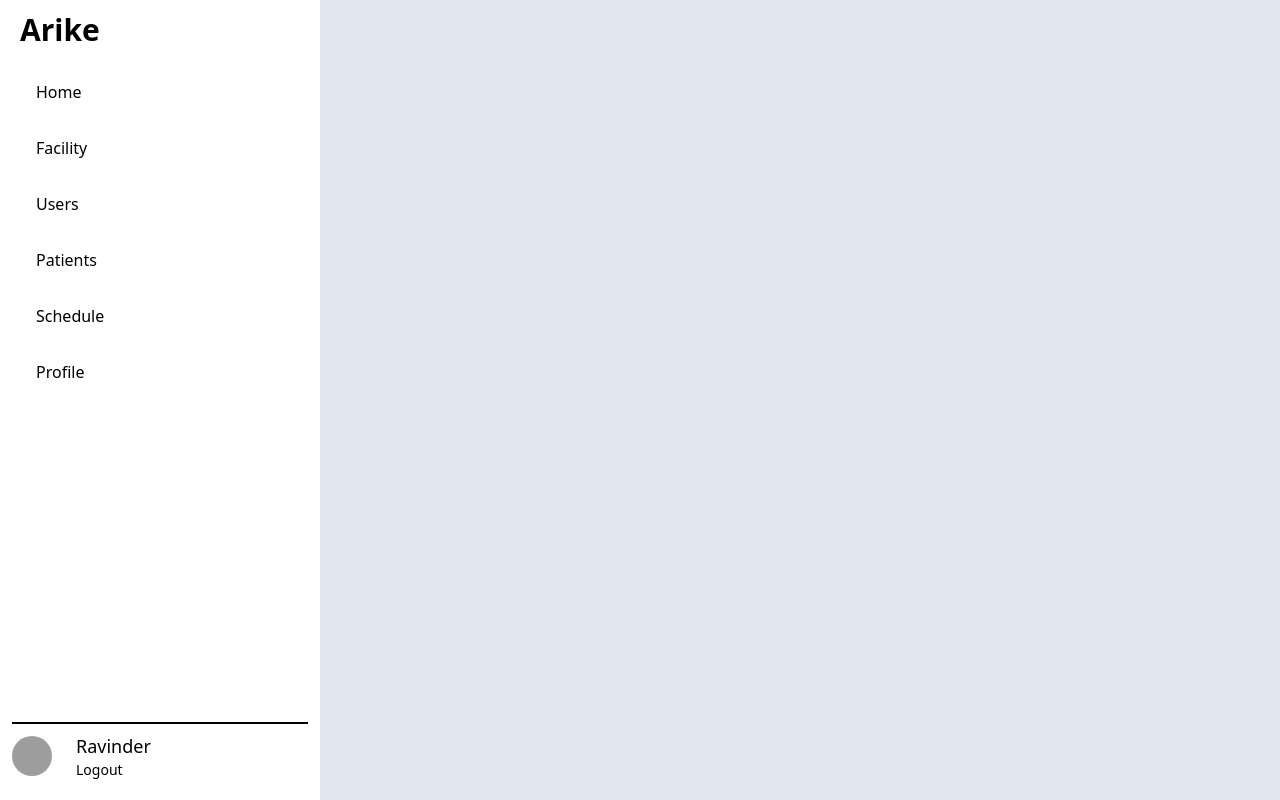
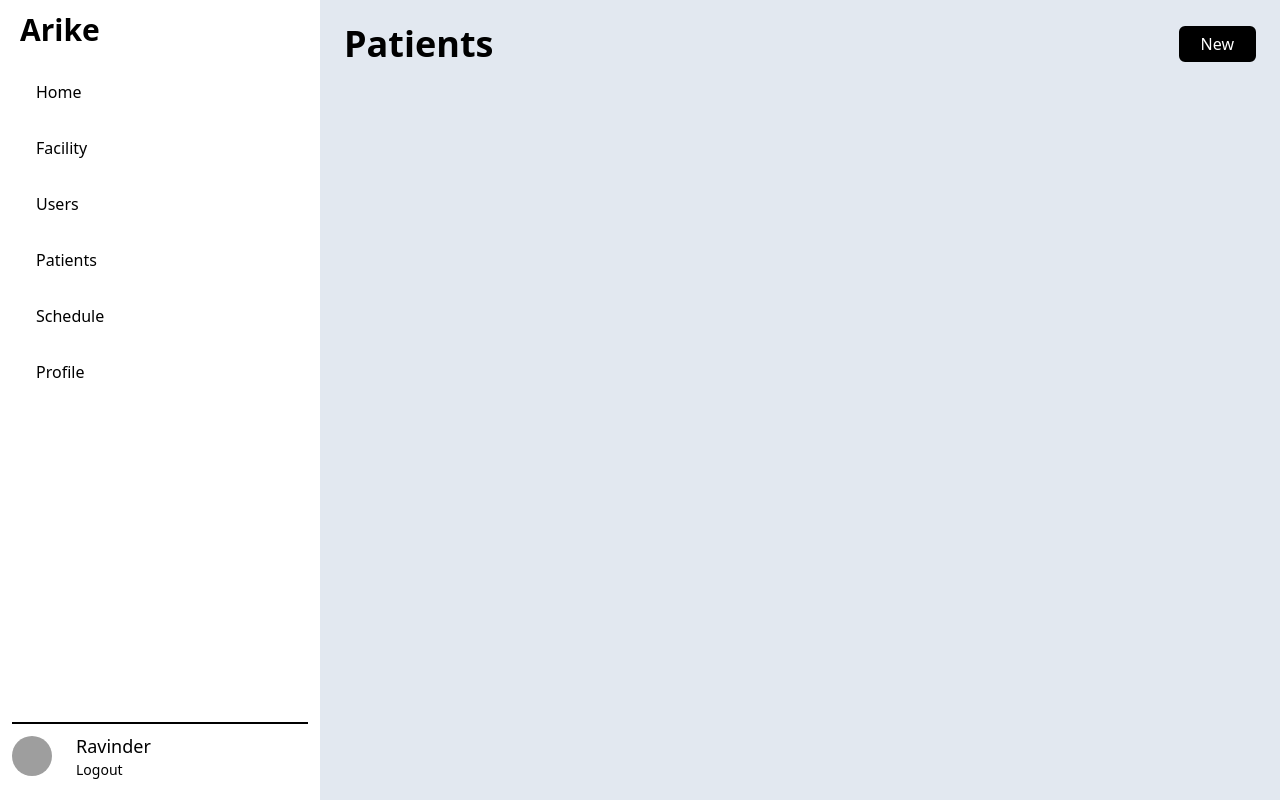
Before and after one commit to Khiladi2020/arike, a Django app: template patient/templates/patient/patient_list.html in a window 1280 px wide. Run offline with Django 3.2, Linux system fonts and the light colour scheme; the template is opened without the code that fills it, so the values that code supplies are empty; some libraries are stand-ins or nearby versions; grey boxes are pictures that could not be loaded.

Commit message:
updated styles of patient pages

```diff
--- a/patient/templates/patient/patient_list.html
+++ b/patient/templates/patient/patient_list.html
@@ -1,7 +1,14 @@
 {% extends "base.html" %}
 
 {% block content %}
-    <ul class="grid grid-cols-2 gap-10">
+    <div class="flex justify-between items-center">
+        <h1 class="text-4xl font-bold">Patients</h1>
+        <a href="{% url 'patient:patient_form' %}">
+            <span class="inline-block rounded-md border-2 border-black cursor-pointer px-5 py-1 bg-black text-white">New</span>
+        </a>
+    </div>
+    <section class="mt-10">
+        <ul class="grid grid-cols-2 gap-6">
             {% for patient in patient_list %}
                 <li>
                     <a href="{% url 'patient:patient_detail' patient.id %}">
@@ -15,4 +22,5 @@
                 </li>
             {% endfor %}
         </ul>
+    </section>
 {% endblock %}
```
Also changed, not shown: patient/templates/patient/patient_form.html (+10 -5 lines). Lines whose indentation alone changed are shown as unchanged.
